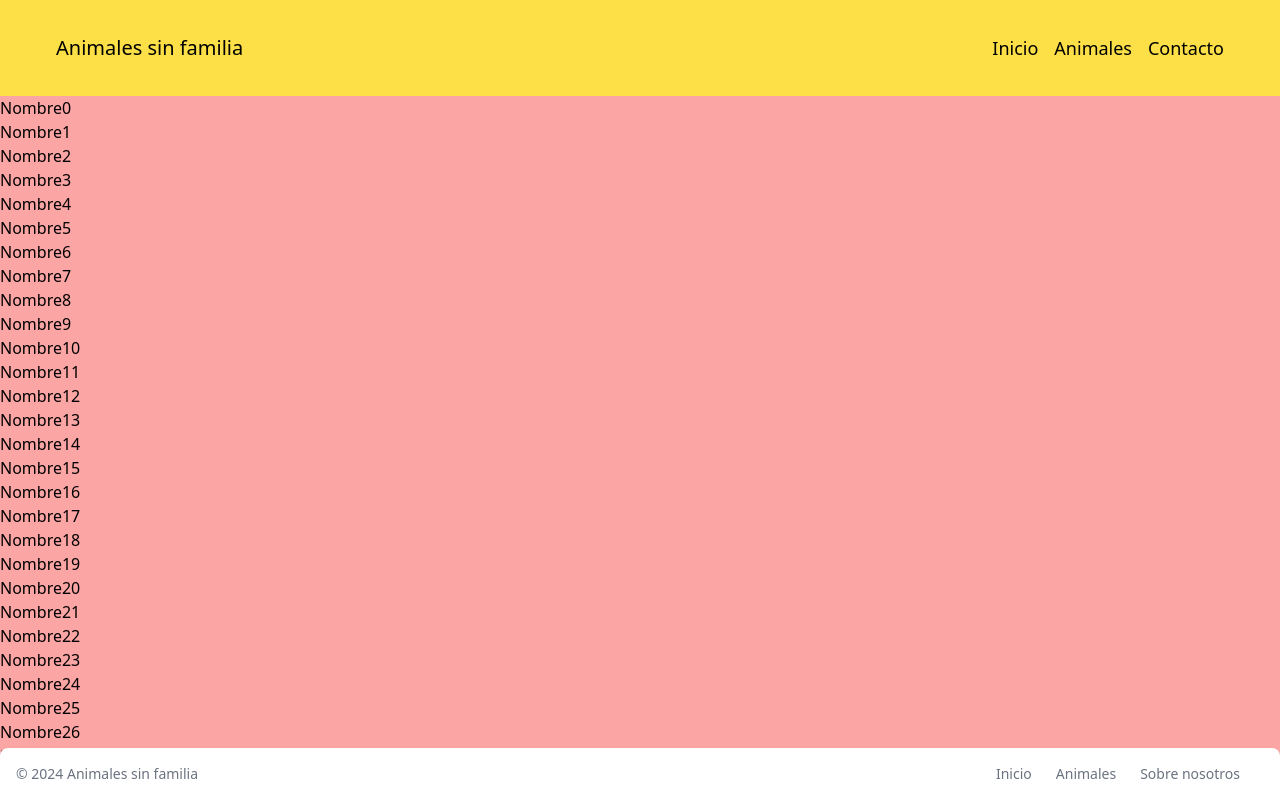
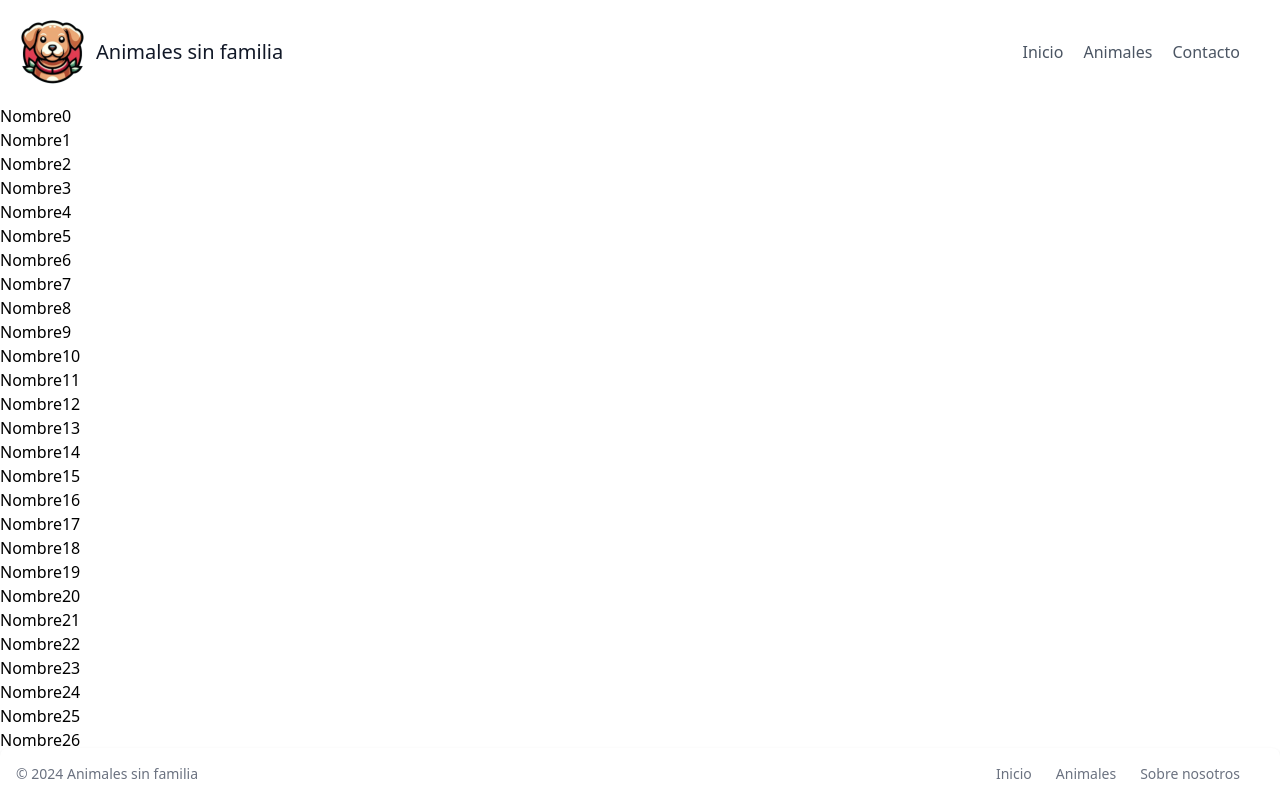
Before and after one commit to IvGaLa/animalessinfamilia, a React (Create React App) app: page /animales in a window 1280 px wide. Shown: the top 791 px of the page. Built offline with nearby package versions, Linux system fonts and the light colour scheme.

Commit message:
Estilizo un poco el NavBar. Añado logo

```diff
--- a/src/App.js
+++ b/src/App.js
@@ -15,7 +15,7 @@ function App() {
   }, [config.title]);
 
   return (
-    <div className='h-[calc(100dvh)] bg-red-300'>
+    <div className='h-[calc(100dvh)]'>
       <BrowserRouter>
         <NavBar />
         <Rutas />
--- a/src/components/page/navbar/NavBar.jsx
+++ b/src/components/page/navbar/NavBar.jsx
@@ -12,19 +12,23 @@ function NavBar() {
   const linkstypes = data.linkstypes
 
   return (
-    <nav className="flex flex-row justify-between px-14 bg-yellow-300 items-center h-24">
-      <h1 className="text-xl font-medium"><NavLink to={'/'}>{config.title}</NavLink></h1>
-      <ul className="flex flex-row gap-4 items-center text-[18px]">
-        {
-          enlaces.map((enlace, index) => (
+    <header className="text-gray-600 body-font">
+      <div className="container mx-auto flex flex-wrap p-5 flex-col md:flex-row items-center">
+        <NavLink className="flex title-font font-medium items-center text-gray-900 mb-4 md:mb-0" to={'/'}>
+          <img src='/images/logo/64x64.png' alt={config.title} />
+          <span className="ml-3 text-xl">{config.title}</span>
+        </NavLink>
+        <nav className="md:ml-auto flex flex-wrap items-center text-base justify-center">
+          {
+            enlaces.map((enlace, index) => (
+              (enlace.where.find(where => where === linkstypes.navbar)) ? <NavBarLink key={index} cName="mr-5 hover:text-gray-900" to={enlace.to}>{enlace.text}</NavBarLink> : null
+            ))
+          }
+        </nav>
+      </div>
+    </header>
+  )
 
-            (enlace.where.find(where => where === linkstypes.navbar)) ? <li key={index}><NavBarLink to={enlace.to}>{enlace.text}</NavBarLink></li> : null
-
-          ))
-        }
-      </ul>
-    </nav>
-  )
 }
 
 export default NavBar
--- a/src/components/page/navbar/NavBarLink.jsx
+++ b/src/components/page/navbar/NavBarLink.jsx
@@ -2,9 +2,9 @@ import React from 'react'
 import { NavLink } from 'react-router-dom'
 
 // Genera un enlace con la información que se le pase
-function NavBarLink({ children, to }) {
+function NavBarLink({ children, to, cName }) {
   return (
-    <NavLink className="hover:underline decoration-1" to={to}>
+    <NavLink className={cName} to={to}>
       {children}
     </NavLink>
   )
```
